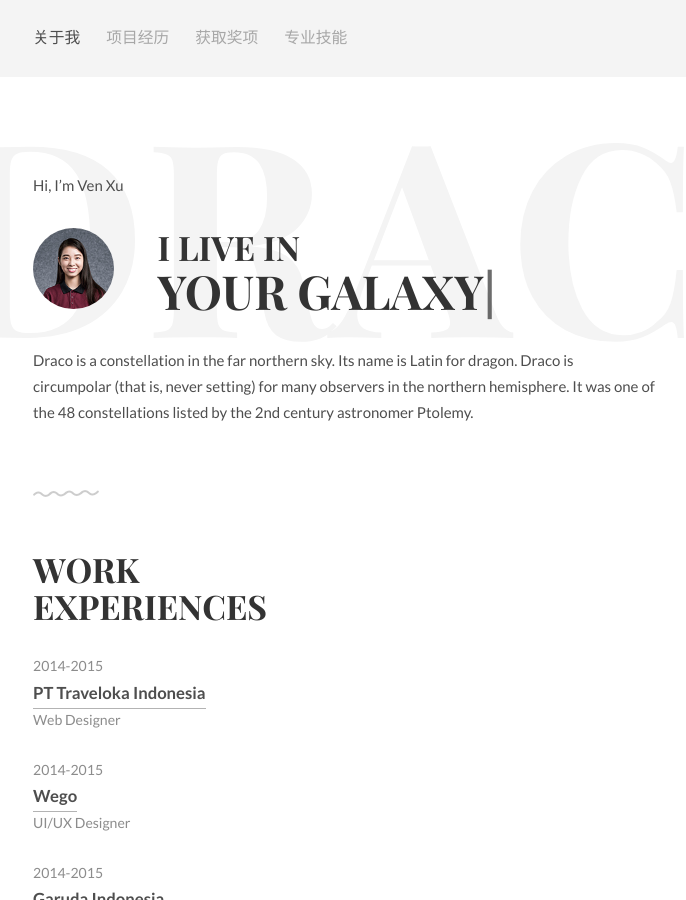
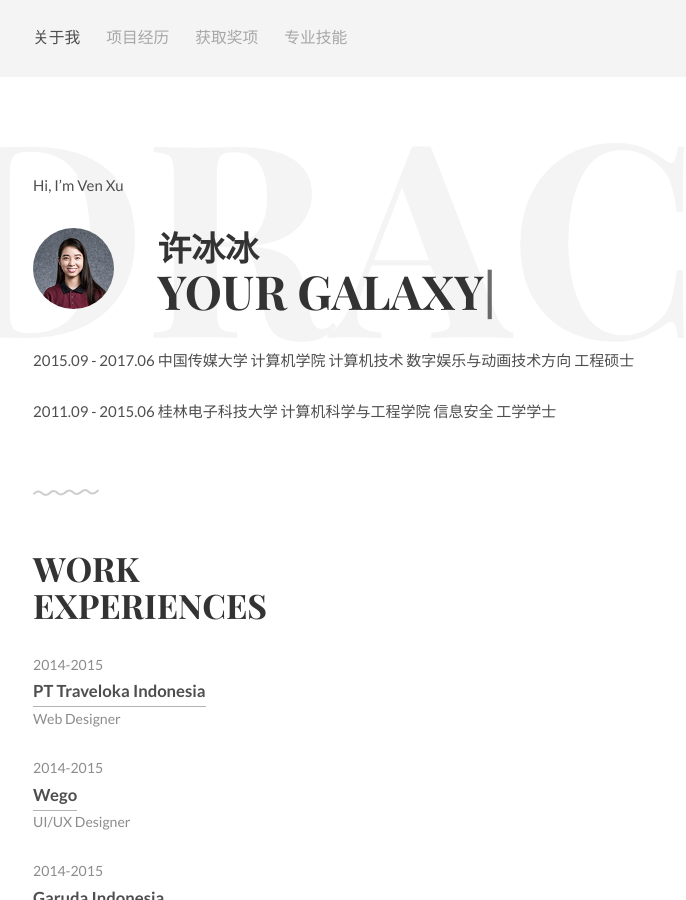
Before and after one commit to BingbingXu/Resume, a Jekyll site: the page index.html, which Jekyll copies as it is, in a window 1280 px wide and 900 px high. Shown: the whole window, without its empty margins (296-982 px from the left). Built offline with Jekyll 4.4.1, drawn with Linux system fonts in a browser that asks for light colours.

Commit message:
change introduction

```diff
--- a/index.html
+++ b/index.html
@@ -49,11 +49,11 @@
 					<img src="img/ava.jpg" alt="Avatar">
 				</div>
 				<div class="unit-80">
-					<h1>I live in<br><span id="typed"></span></h1>
+					<h1>许冰冰<br><span id="typed"></span></h1>
 				</div>
-				<p>
-					Draco is a constellation in the far northern sky. Its name is Latin for dragon. Draco is circumpolar (that is, never setting) for many observers in the northern hemisphere. It was one of the 48 constellations listed by the 2nd century astronomer Ptolemy.
-				</p>
+				<p>2015.09 - 2017.06	中国传媒大学	计算机学院 计算机技术	数字娱乐与动画技术方向	工程硕士</p>
+				<p>2011.09 - 2015.06	桂林电子科技大学	计算机科学与工程学院	信息安全	工学学士</p>
+
 			</div>
 		</div>
 	</div>
```
